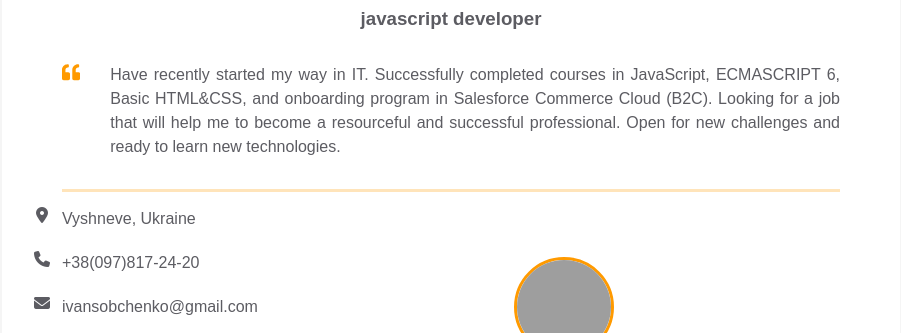
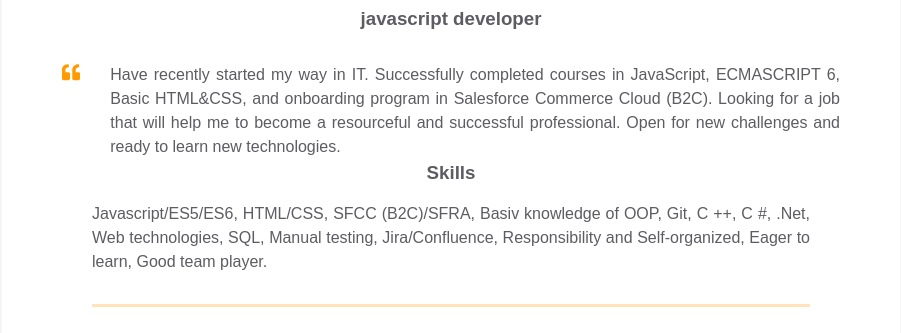
Before and after one commit to Ivansobchenko/homepage, a plain HTML site: page index.html in a window 1280 px wide. Shown: the part 139-472 px from the top of the page, without its empty margins (189-1090 px from the left). Drawn offline with Linux system fonts and the light colour scheme; grey boxes are pictures that could not be loaded.

Commit message:
Added Skills block

```diff
--- a/index.html
+++ b/index.html
@@ -29,6 +29,14 @@
                             Looking for a job that will help me to become a resourceful and successful professional.
                             Open for new challenges and ready to learn new technologies.
                         </p>
+                      </div>
+                      <div class="container">
+                        <div class="resume__block">
+                          <div class="skills">
+                            <h3 class="skills__header">Skills</h3>
+                            <p class="skills__text">Javascript/ES5/ES6, HTML/CSS, SFCC (B2C)/SFRA, Basiv knowledge of OOP, Git, C ++, C #, .Net, Web technologies, SQL, Manual testing, Jira/Confluence, Responsibility and Self-organized, Eager to learn, Good team player. </p>
+                          </div>
+                        </div>
                       </div>
                     </div>
                   </div>
```
